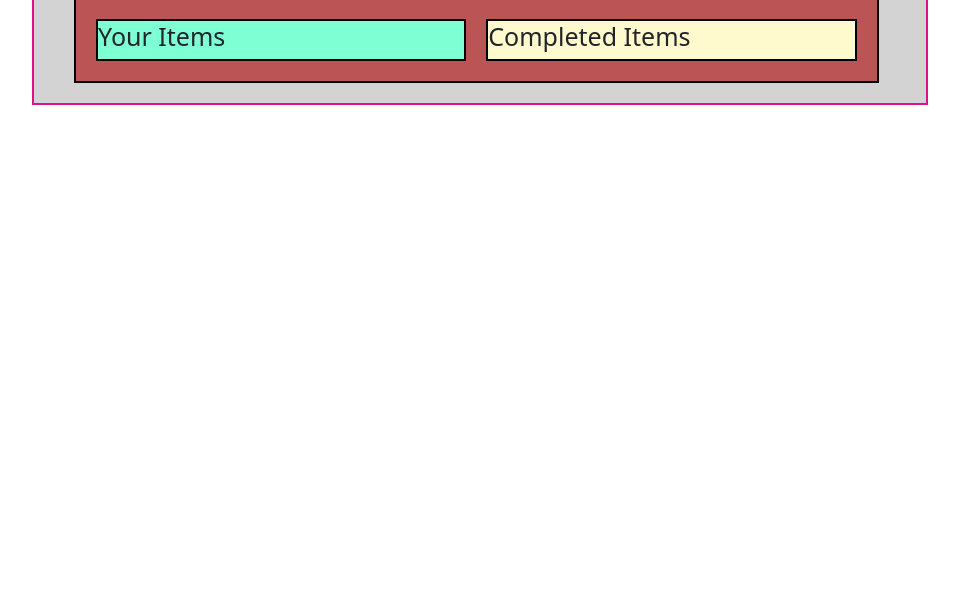
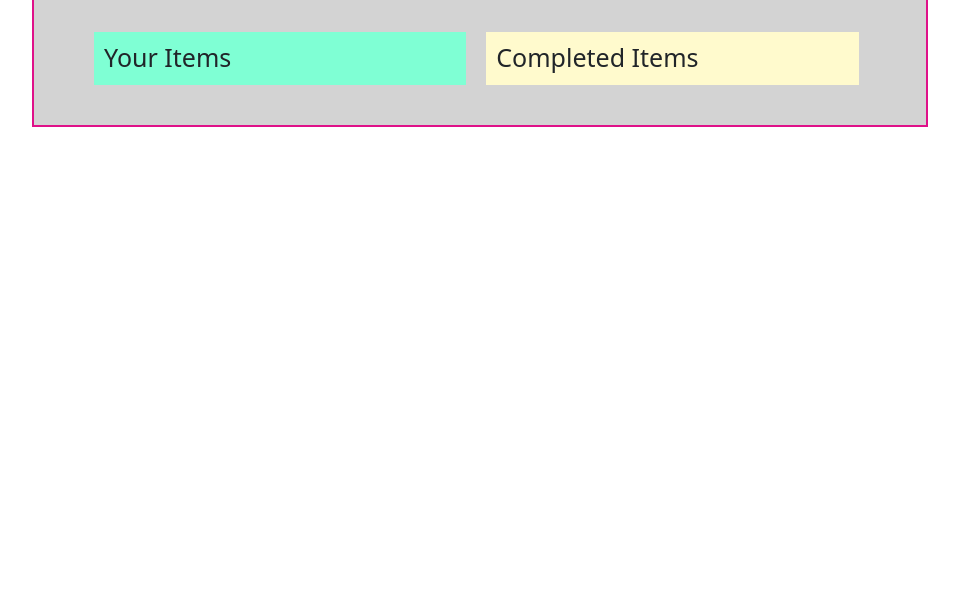
Before and after one commit to uroojahamad/JavaScript-Practice, a plain HTML site: page TodoList/todolist.html in a window 1280 px wide. Shown: the part 191-800 px from the top of the page, without its empty margins (160-1119 px from the left). Drawn offline with nearby package versions, Linux system fonts and the light colour scheme.

Commit message:
make change to css

```diff
--- a/TodoList/todolist.html
+++ b/TodoList/todolist.html
@@ -24,8 +24,7 @@
       .subcontainer {
         width: 95%;
         padding: 20px 20px 20px 20px;
-        background-color: rgb(187, 85, 85);
-      }
+       }
 
       .btn {
       background-color: rgb(109, 162, 214);
@@ -42,6 +41,7 @@
 
       h1, h2{
         font-size: 25px;
+        padding: 10px 10px 5px 10px;
       }
 
       .text{
@@ -85,7 +85,6 @@
         display: flex;
         flex-direction: row;
         justify-content: space-around;
-        border: 2px solid black;
       }
 
       .d-flex-column {
@@ -97,14 +96,12 @@
       .task-list {
         width: 50%;
         background-color: aquamarine;
-        border: 2px solid black;
         margin-right: 20px;
       }
 
       .completed-list {
         width: 50%;
         background-color: lemonchiffon;
-        border: 2px solid black;
       }
 
 
@@ -124,7 +121,7 @@
         </div>
         <div class="completed-list">
           <h2>Completed Items</h2>
-          <ul class="list-group list-group-flush" id="completedListItem"></ul>
+           <ul class="list-group list-group-flush" id="completedListItem"></ul>
         </div>
       </div>
     </div>
```
